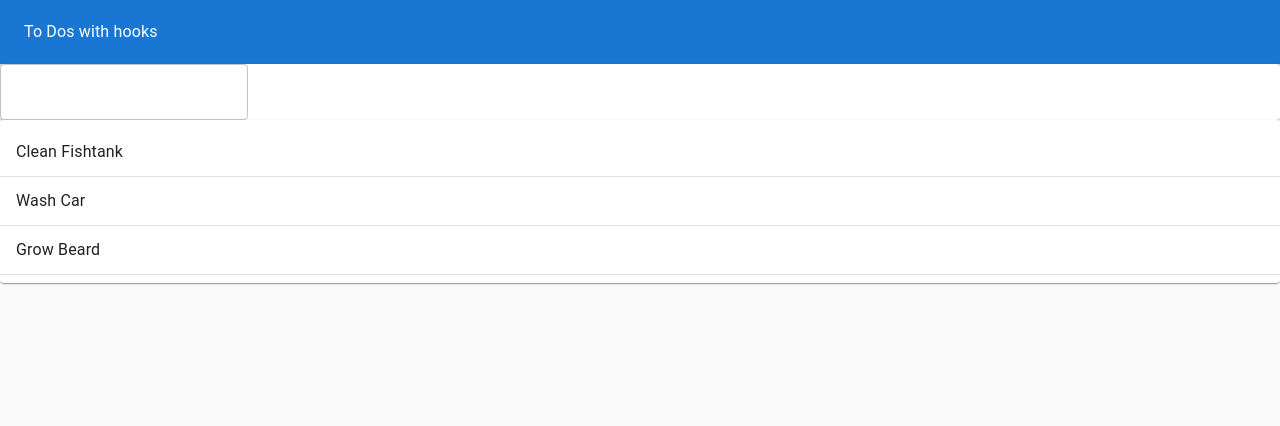
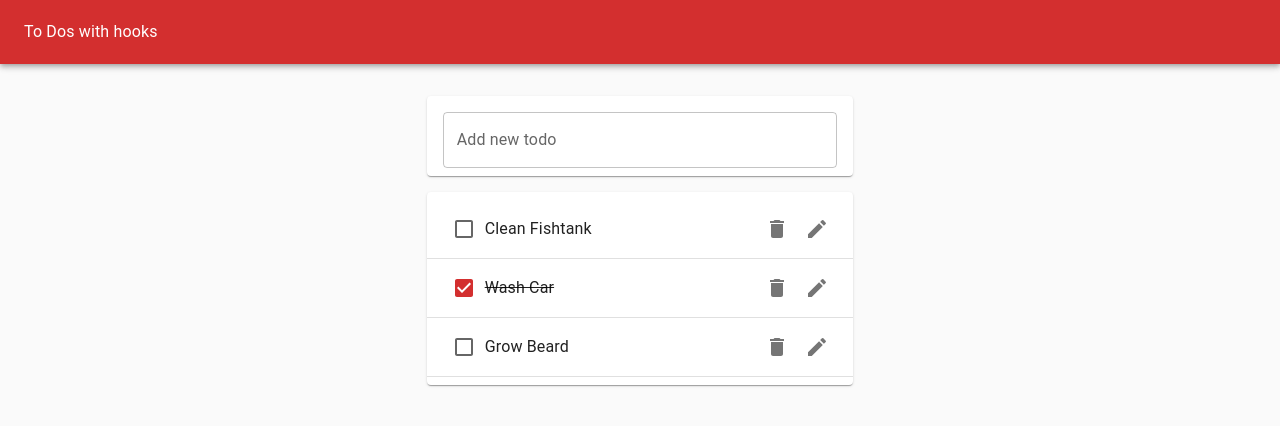
Before and after one commit to CaitHawk/mobile-list-app, a React (Create React App) app: page / in a window 1280 px wide. Shown: the top 426 px of the page. Built offline with nearby package versions, Linux system fonts and the light colour scheme.

Commit message:
Checkboxes, listItems, delete icon, edit icon

```diff
--- a/package.json
+++ b/package.json
@@ -5,6 +5,7 @@
   "dependencies": {
     "@emotion/react": "^11.9.0",
     "@emotion/styled": "^11.8.1",
+    "@mui/icons-material": "^5.6.1",
     "@mui/material": "^5.6.1",
     "@testing-library/jest-dom": "^5.16.4",
     "@testing-library/react": "^13.1.1",
--- a/src/ToDoApp.js
+++ b/src/ToDoApp.js
@@ -27,13 +27,17 @@
             }}
             elevation={0}
         >
-            <AppBar color='primary' position='static' style={{ height: "64px" }}>
+            <AppBar color='error' position='static' style={{ height: "64px" }}>
                 <Toolbar>
                     <Typography color='inherit'>To Dos with hooks</Typography>
                 </Toolbar>
             </AppBar>
-            <ToDoForm addTodo={addTodo} />
-            <ToDoList todos={todos} />
+            <Grid container justifyContent="center" style={{ marginTop: "1rem"}}>
+                <Grid item xs={11} md={8} lg={4}>
+                    <ToDoForm addTodo={addTodo} />
+                    <ToDoList todos={todos} />
+                </Grid>
+            </Grid>
         </Paper>
     );
 };
--- a/src/ToDoForm.js
+++ b/src/ToDoForm.js
@@ -6,7 +6,7 @@
 function ToDoForm({ addTodo }) {
     const [value, handleChange, reset] = useInputState("");
     return (
-        <Paper>
+        <Paper style={{ margin: "1rem 0", padding: "0 1rem" }}>
             <form
                 onSubmit={e => {
                     e.preventDefault();
@@ -14,7 +14,7 @@
                     reset();
                 }}
             >
-                <TextField value={value} onChange={handleChange} />
+                <TextField value={value} onChange={handleChange} margin="normal" label="Add new todo" fullWidth />
             </form>
         </Paper>
     );
--- a/src/ToDoList.js
+++ b/src/ToDoList.js
@@ -1,9 +1,9 @@
 import React from 'react';
+import Todo from './Todo';
 import Paper from '@mui/material/Paper';
 import List from '@mui/material/List';
 import Divider from '@mui/material/Divider';
-import ListItem from '@mui/material/ListItem';
-import ListItemText from '@mui/material/ListItemText';
+
 
 function ToDoList(props) {
     return (
@@ -11,9 +11,7 @@
             <List>
                 {props.todos.map(todo => (
                     <>
-                        <ListItem>
-                            <ListItemText>{todo.task}</ListItemText>
-                        </ListItem>
+                        <Todo task={todo.task} key={todo.id} completed={todo.completed} />
                         <Divider />
                     </>
                 ))}
--- /dev/null
+++ b/src/Todo.js
@@ -0,0 +1,29 @@
+import React from 'react';
+import ListItem from '@mui/material/ListItem';
+import ListItemText from '@mui/material/ListItemText';
+import Checkbox from '@mui/material/Checkbox';
+import IconButton from '@mui/material/IconButton';
+import ListItemSecondaryAction from '@mui/material/ListItemSecondaryAction';
+import DeleteIcon from '@mui/icons-material/Delete';
+import EditIcon from '@mui/icons-material/Edit';
+
+function Todo({ task, completed }) {
+    return (
+        <ListItem>
+            <Checkbox tabIndex={-1} checked={completed} color='error' />
+            <ListItemText style={{ textDecoration: completed ? "line-through" : "none"}}>
+                {task}
+            </ListItemText>
+            <ListItemSecondaryAction>
+                <IconButton aria-label='Delete'>
+                    <DeleteIcon />
+                </IconButton>
+                <IconButton aria-label='Edit'>
+                    <EditIcon />
+                </IconButton>
+            </ListItemSecondaryAction>
+        </ListItem>
+    )
+}
+
+export default Todo;
```
Also changed, not shown: 1 other file (tests, documents, lock files or other folders).
